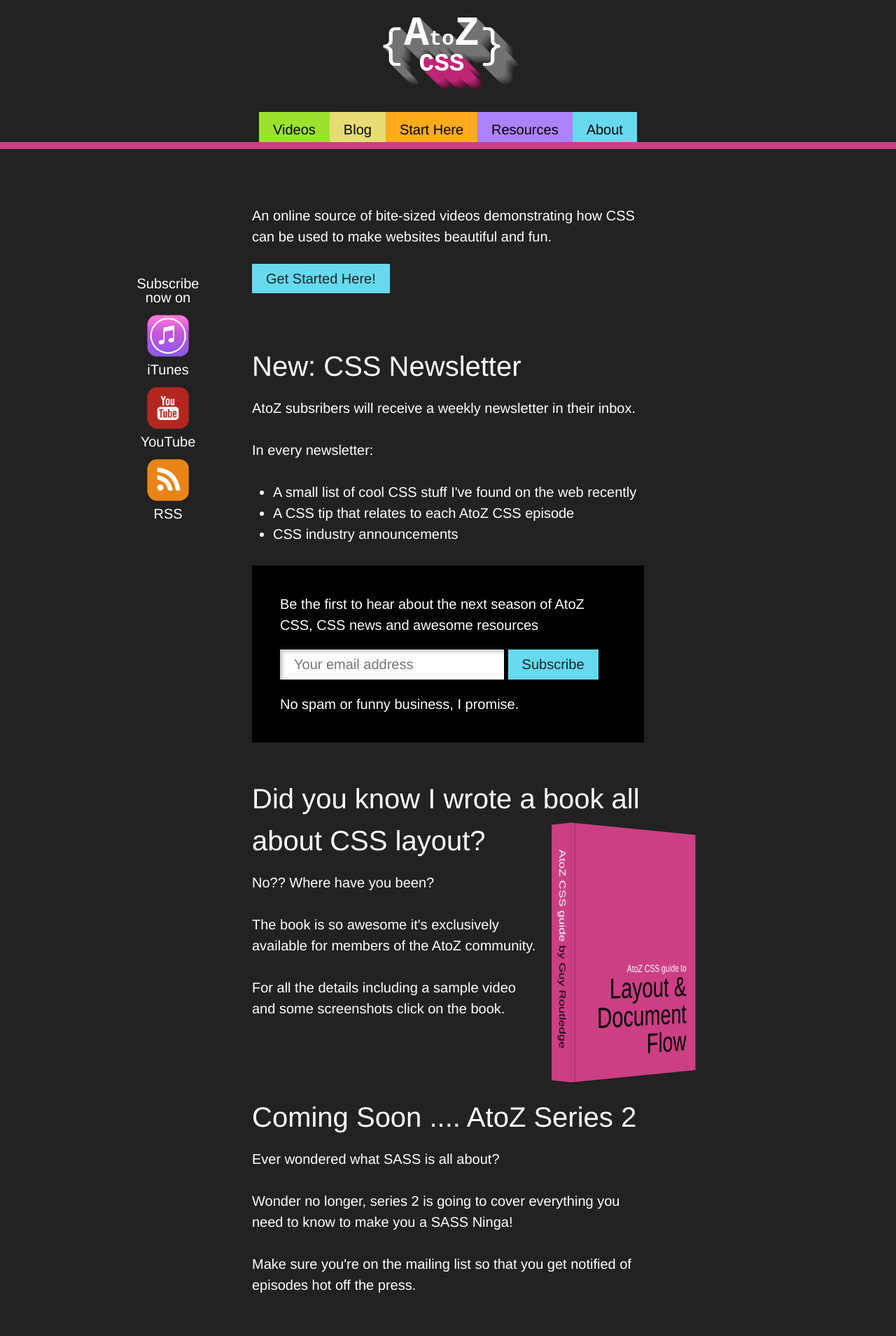
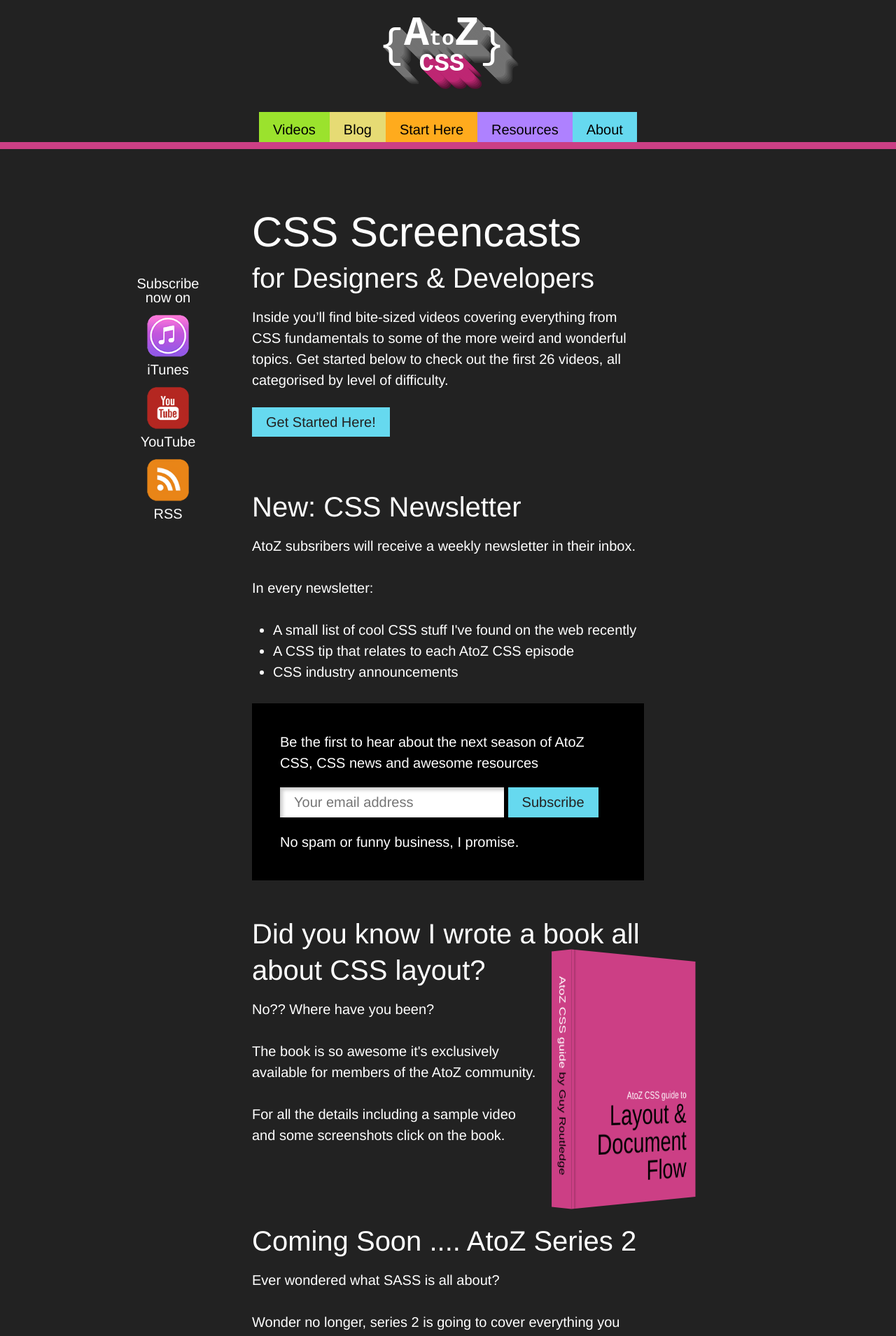
Before and after one commit to guyroutledge/atozcss, a Jekyll site: the page built from index.html, in a window 1280 px wide. Shown: the top 1909 px of the page at 70% size. Built offline with Jekyll 4.4.1, drawn with Linux system fonts in a browser that asks for light colours; the list of posts is cut into pages by our own code; comment, search, counter and statistics services are not loaded.

Commit message:
Update homepage intro copy

```diff
--- a/css/scss/_reset.scss
+++ b/css/scss/_reset.scss
@@ -60,6 +60,7 @@ body {
 		font-size: $font-size;
 		font-weight:normal;
 		margin:0 0 $font-margin-bottom / 2;
+		line-height:1.3;
 	}
 	p + #{$heading} {
 		margin-top:$font-margin-bottom;
@@ -197,3 +198,9 @@ body {
 %clearfix:after {
 	clear:both;
 }
+
+//*************************
+// $$ Helper Classes
+//**************************
+
+.no-margin { margin: 0; }
--- a/index.html
+++ b/index.html
@@ -8,10 +8,14 @@ title: Home
 	<section class="episode-featured">
 
 		<div class="css-intro">
-			<p>An online source of bite-sized videos demonstrating how CSS can be used to make websites beautiful and fun.</p>
+			<h1 class="no-margin">CSS Screencasts</h1>
+			<h2>for Designers & Developers</h2>
+
+			<p>Inside you’ll find bite-sized videos covering everything from CSS fundamentals
+			to some of the more weird and wonderful topics. Get started below to check out the
+			first 26 videos, all categorised by level of difficulty.</p>
 
 			<a href="/start-here/" class="button start-here">Get Started Here!</a>
-
 		</div>
 
 		<div class="tips-banner">
```
Also changed, not shown: _includes/style.css, 1 other file.
